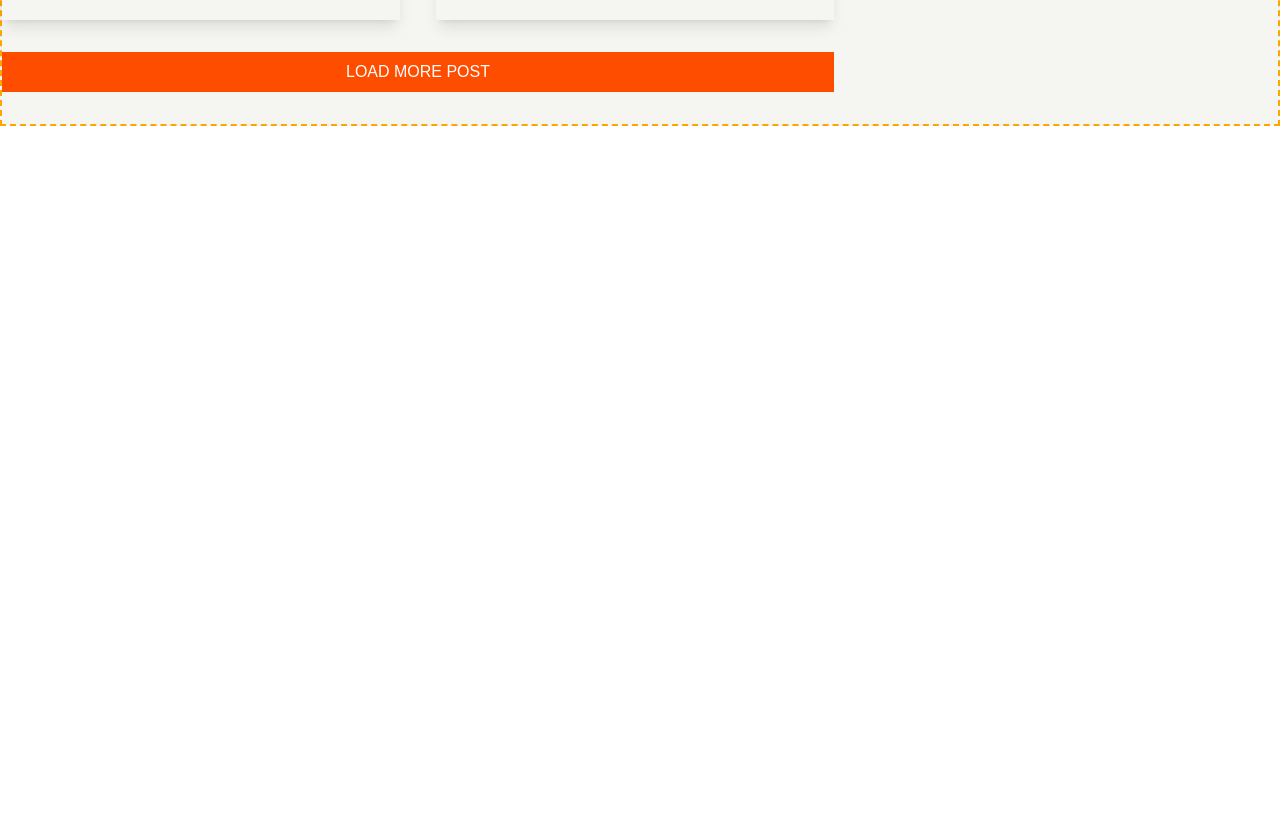
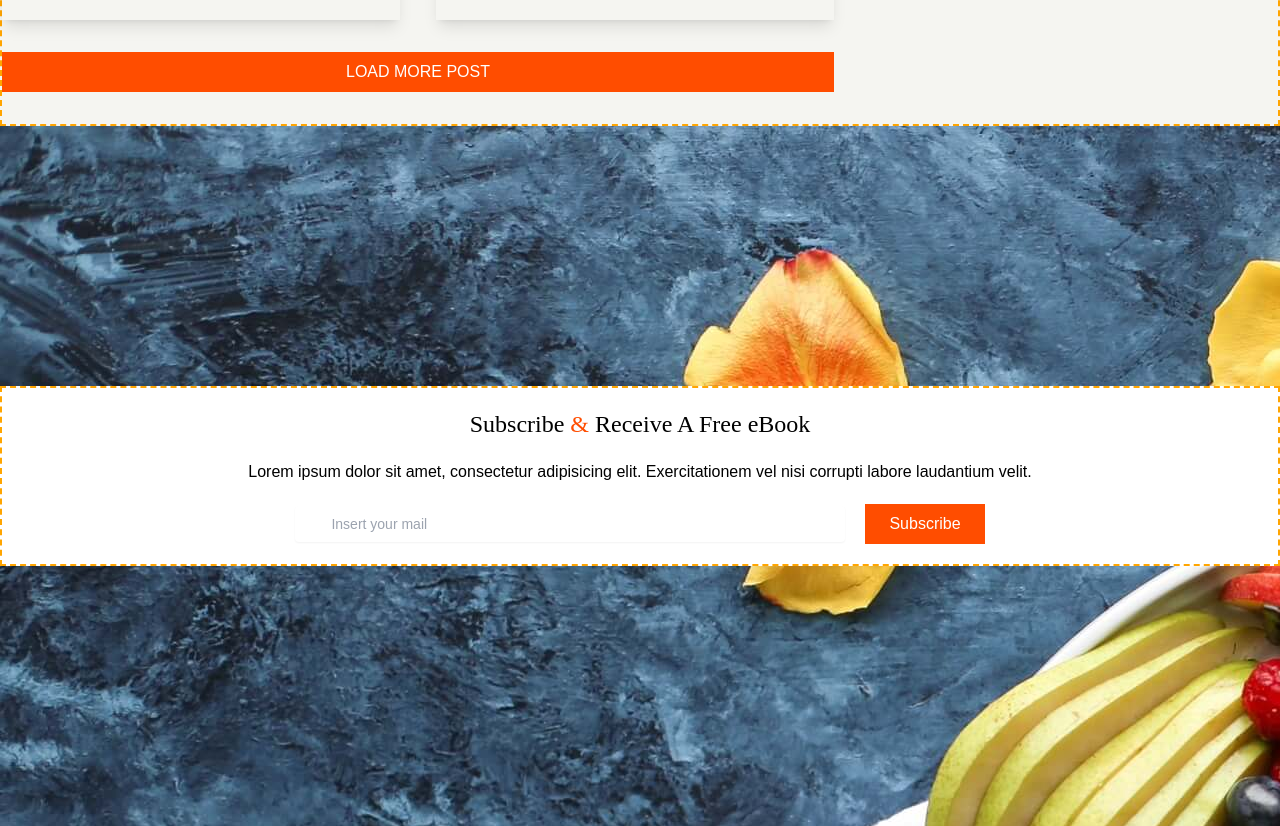
Before and after one commit to rennavittorio/proj-html-vuejs, a Vue app: page / in a window 1280 px wide. Shown: the part 5326-6152 px from the top of the page. Before the commit the page ends 5452 px from the top, so only its background shows below. Built offline with nearby package versions, Linux system fonts and the light colour scheme.

Commit message:
ADD subscription section completed

```diff
--- a/src/components/AppMain.vue
+++ b/src/components/AppMain.vue
@@ -4,6 +4,7 @@ import AppHero from './AppHero.vue';
 import AppPopularRecipes from './AppPopularRecipes.vue';
 import AppCulinaryCollection from './AppCulinaryCollection.vue';
 import AppBlog from './AppBlog.vue';
+import AppSubscribe from './AppSubscribe.vue';
 
 export default {
     components: {
@@ -11,6 +12,7 @@ export default {
         AppPopularRecipes,
         AppCulinaryCollection,
         AppBlog,
+        AppSubscribe,
     },
     data(){
         return {
@@ -33,6 +35,8 @@ export default {
 
         <AppBlog />
 
+        <AppSubscribe />
+
 
 
     </main>
--- /dev/null
+++ b/src/components/AppSubscribe.vue
@@ -0,0 +1,53 @@
+<script>
+import store from '../store';
+import AppBtn from './AppBtn.vue';
+
+export default {
+    components: {
+        AppBtn,
+    },
+    data(){
+        return {
+            store,
+        }
+    }
+}
+
+</script>
+
+<template>
+
+    <section class="subscribe-section h-[700px] flex justify-center items-center">
+
+        <div class="container bg-white py-5">
+            <h1 class="section__title text-center font-serif text-2xl mb-5">
+                Subscribe <span class="text-orange">&</span> Receive A Free eBook
+            </h1>
+            <p class="section__description text-center mb-5">
+                Lorem ipsum dolor sit amet, consectetur adipisicing elit. Exercitationem vel nisi corrupti labore laudantium velit.
+            </p>
+
+            <div class="form-wrapper flex justify-center items-center gap-5">
+                <div class="mail-wrapper group">
+                    <input type="mail" placeholder="Insert your mail" class="w-[550px] block border-slate-300 rounded py-2 pl-9 pr-3 shadow-sm focus-visible:outline-lightorange focus:outline-orange sm:text-sm">
+                </div>
+                <AppBtn
+                :btnText="'Subscribe'"
+                :btnLink="'#'"
+                />
+            </div>
+
+
+
+        </div>
+
+    </section>
+
+</template>
+
+<style scoped>
+.subscribe-section {
+    background: url('/images/receipe-2.jpg');
+}
+
+</style>
--- a/tailwind.config.cjs
+++ b/tailwind.config.cjs
@@ -10,6 +10,7 @@ module.exports = {
     },
     colors: {
       'orange': '#FF4D00',
+      'lightorange': '#DD4D00',
       'dark-orange': '#DD4D00',
       'grey': '#3A3A3F',
       'lightgrey': '#9C9894',
```
